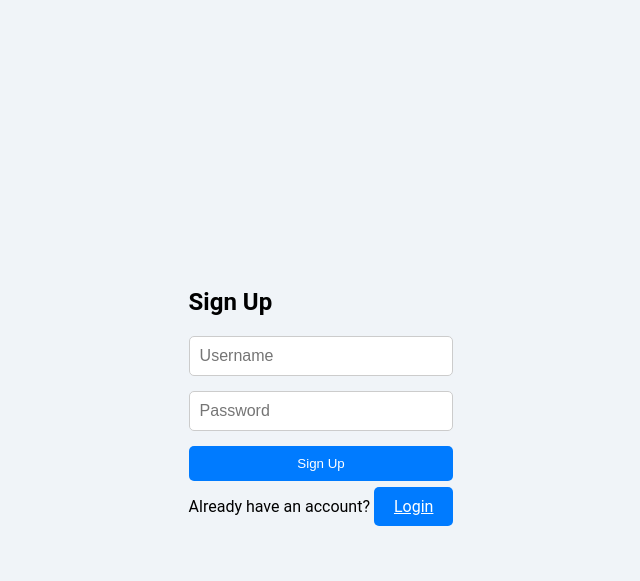
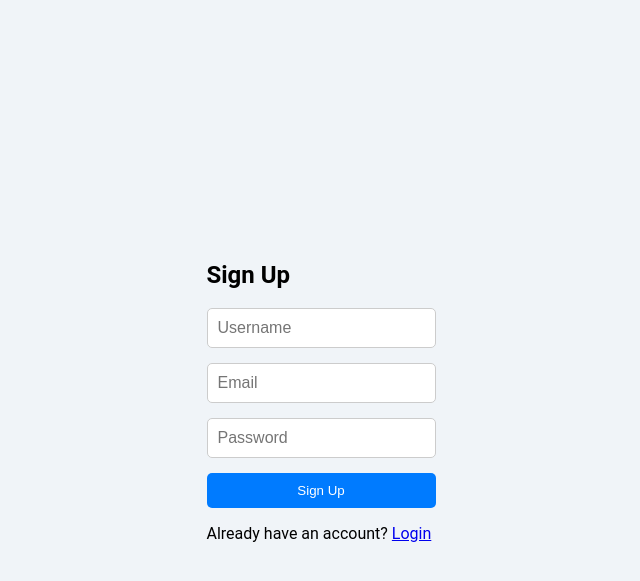
Before and after one commit to Nhlobo/Calendar-app, a Flask app: page /signup in a window 1280 px wide. Shown: the top 581 px of the page, without its empty margins (319-959 px from the left). Run offline with Flask 3, Linux system fonts and the light colour scheme.

Commit message:
Update signup.html

```diff
--- a/templates/signup.html
+++ b/templates/signup.html
@@ -7,14 +7,17 @@
     <link rel="stylesheet" href="/static/css/styles.css">
 </head>
 <body>
-    <div class="container signup-container">
+    <div class="form-container">
+        <div class="form-wrapper">
             <h2>Sign Up</h2>
             <form action="/signup" method="POST">
                 <input type="text" name="username" placeholder="Username" required>
+                <input type="email" name="email" placeholder="Email" required>
                 <input type="password" name="password" placeholder="Password" required>
                 <button type="submit">Sign Up</button>
             </form>
-        <p>Already have an account? <a href="/login" class="btn">Login</a></p>
+            <p>Already have an account? <a href="/login">Login</a></p>
+        </div>
     </div>
 </body>
                 </html>
```
Lines whose indentation alone changed are shown as unchanged.
